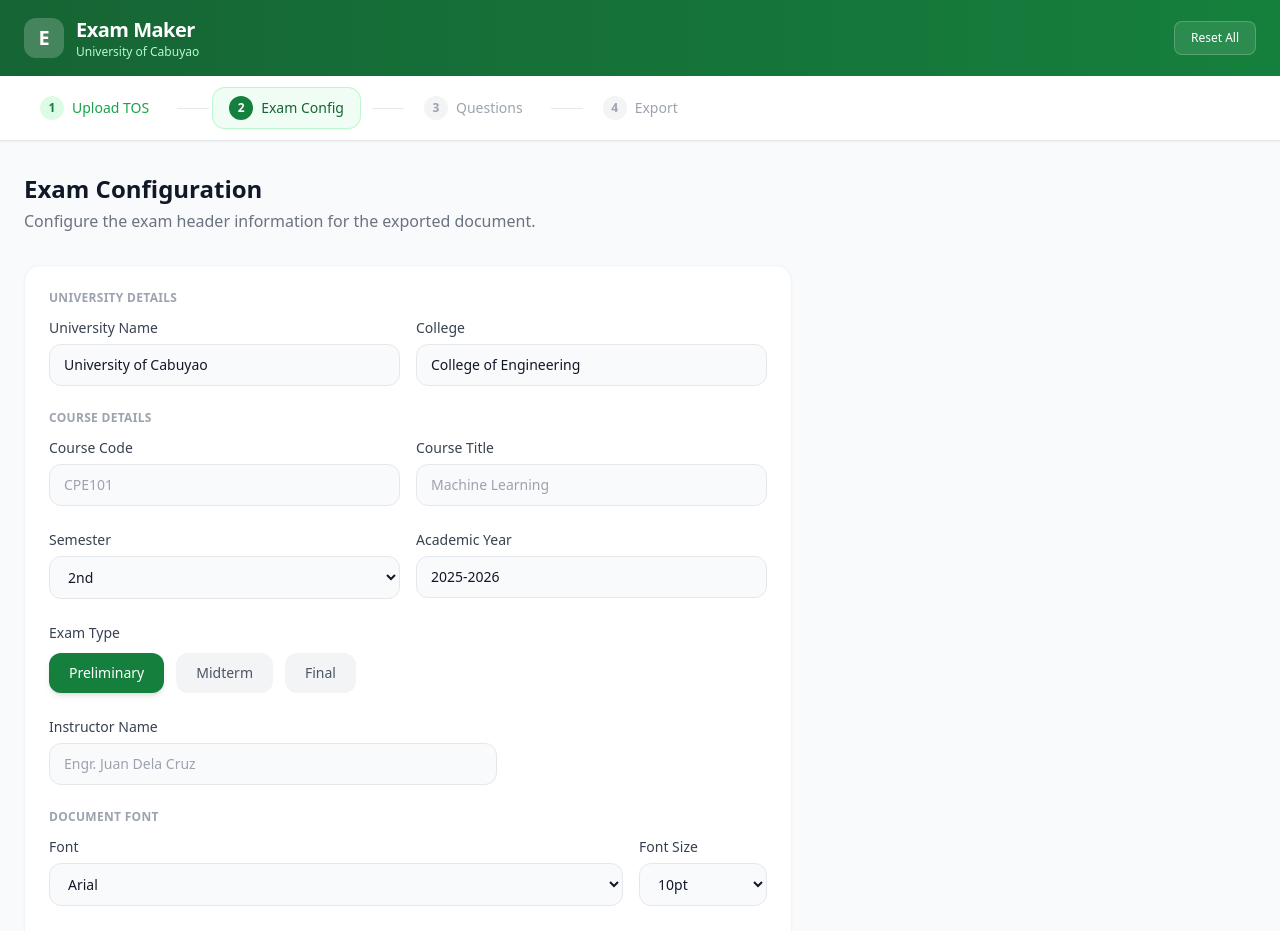
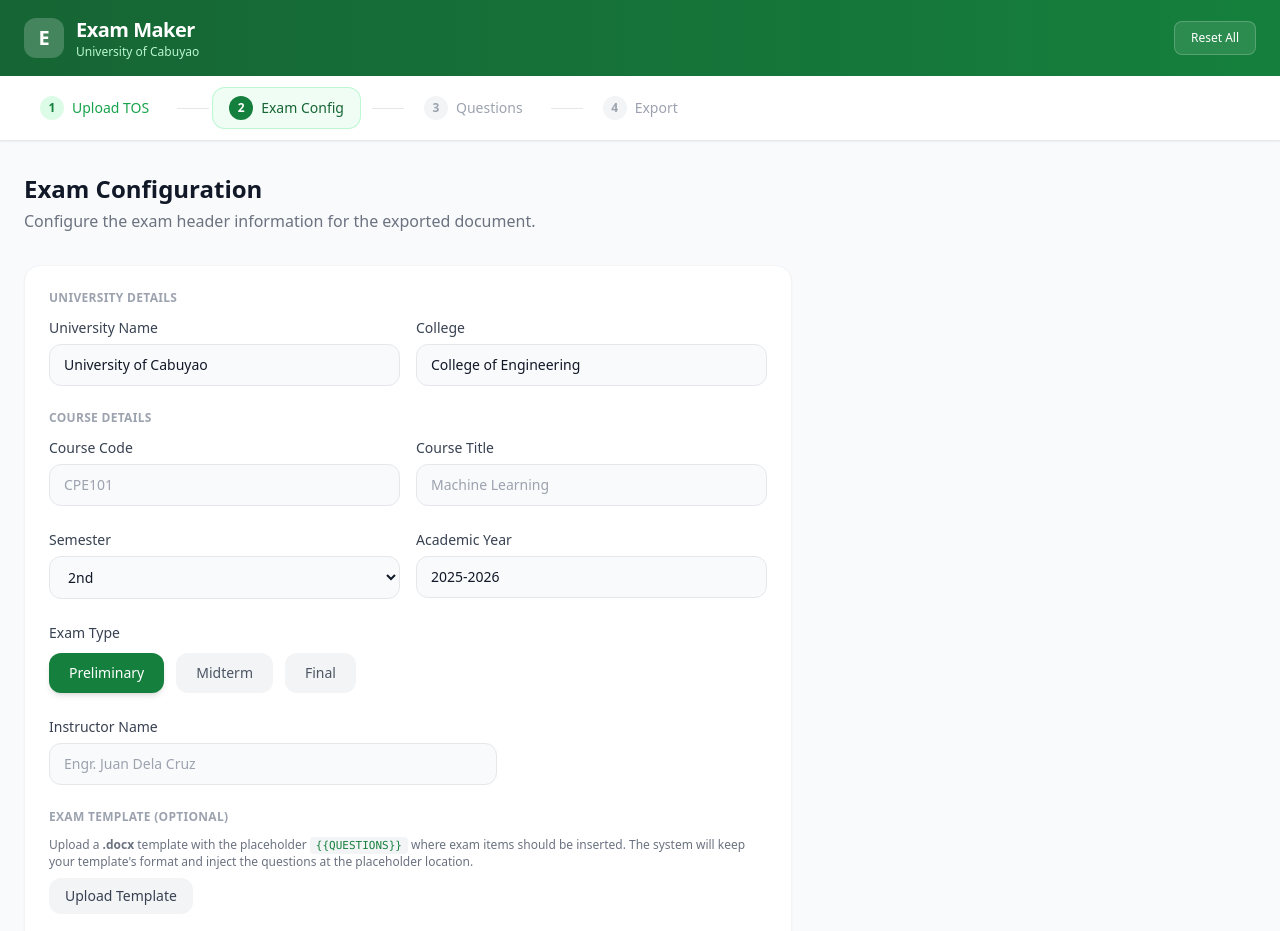
Before and after one commit to Engr-Carlo/Exam-Maker, a React (Vite) app in the folder client/: page /config in a window 1280 px wide. Shown: the top 931 px of the page. Built offline with nearby package versions, Linux system fonts and the light colour scheme.

Commit message:
Remove font/size picker, hardcode Arial 10pt, fix indent 0.3in for questions+choices

```diff
--- a/client/src/context/ExamContext.jsx
+++ b/client/src/context/ExamContext.jsx
@@ -14,8 +14,6 @@ const DEFAULT_CONFIG = {
   instructorName: '',
   instructions:
     'INSTRUCTIONS:\n1. Read the instructions for each type of exam carefully. you have one and a half (1.5) hours to answer this exam.\nIf you have questions, please raise them to the proctor only.\n\nMultiple Choice: Shade the circle corresponding to the letter of your answer in the test paper. Use only a black or blue ballpoint pen for shading. Refrain from using pencils and erasers, as any corrections or unshaded answers will be considered incorrect.',
-  font: 'Arial',
-  fontSize: 10,
   templateFile: null,
   templateFileName: null,
 }
--- a/client/src/pages/ExamConfig.jsx
+++ b/client/src/pages/ExamConfig.jsx
@@ -153,37 +153,6 @@ export default function ExamConfig() {
           />
         </div>
 
-        {/* Font settings */}
-        <div>
-          <h3 className="text-xs font-semibold text-gray-400 uppercase tracking-wide mb-3">Document Font</h3>
-          <div className="flex gap-4">
-            <div className="flex-1">
-              <label className="block text-sm font-medium text-gray-700 mb-1.5">Font</label>
-              <select
-                value={config.font || 'Arial'}
-                onChange={(e) => update('font', e.target.value)}
-                className="w-full border border-gray-200 rounded-xl px-3.5 py-2.5 text-sm bg-gray-50 focus:bg-white focus:ring-2 focus:ring-green-500 focus:border-green-500 focus:outline-none transition"
-              >
-                <option value="Arial">Arial</option>
-                <option value="Times New Roman">Times New Roman</option>
-                <option value="Calibri">Calibri</option>
-              </select>
-            </div>
-            <div className="w-32">
-              <label className="block text-sm font-medium text-gray-700 mb-1.5">Font Size</label>
-              <select
-                value={config.fontSize || 10}
-                onChange={(e) => update('fontSize', Number(e.target.value))}
-                className="w-full border border-gray-200 rounded-xl px-3.5 py-2.5 text-sm bg-gray-50 focus:bg-white focus:ring-2 focus:ring-green-500 focus:border-green-500 focus:outline-none transition"
-              >
-                {[9, 10, 11, 12].map(s => (
-                  <option key={s} value={s}>{s}pt</option>
-                ))}
-              </select>
-            </div>
-          </div>
-        </div>
-
         {/* Template upload */}
         <div>
           <h3 className="text-xs font-semibold text-gray-400 uppercase tracking-wide mb-3">Exam Template (Optional)</h3>
--- a/client/src/pages/ReviewExport.jsx
+++ b/client/src/pages/ReviewExport.jsx
@@ -26,8 +26,6 @@ export default function ReviewExport() {
         examType: config.examType,
         instructorName: config.instructorName,
         instructions: config.instructions,
-        font: config.font || 'Arial',
-        fontSize: config.fontSize || 10,
       }
 
       const payload = {
```
Also changed, not shown: 1 other file (tests, documents, lock files or other folders).
